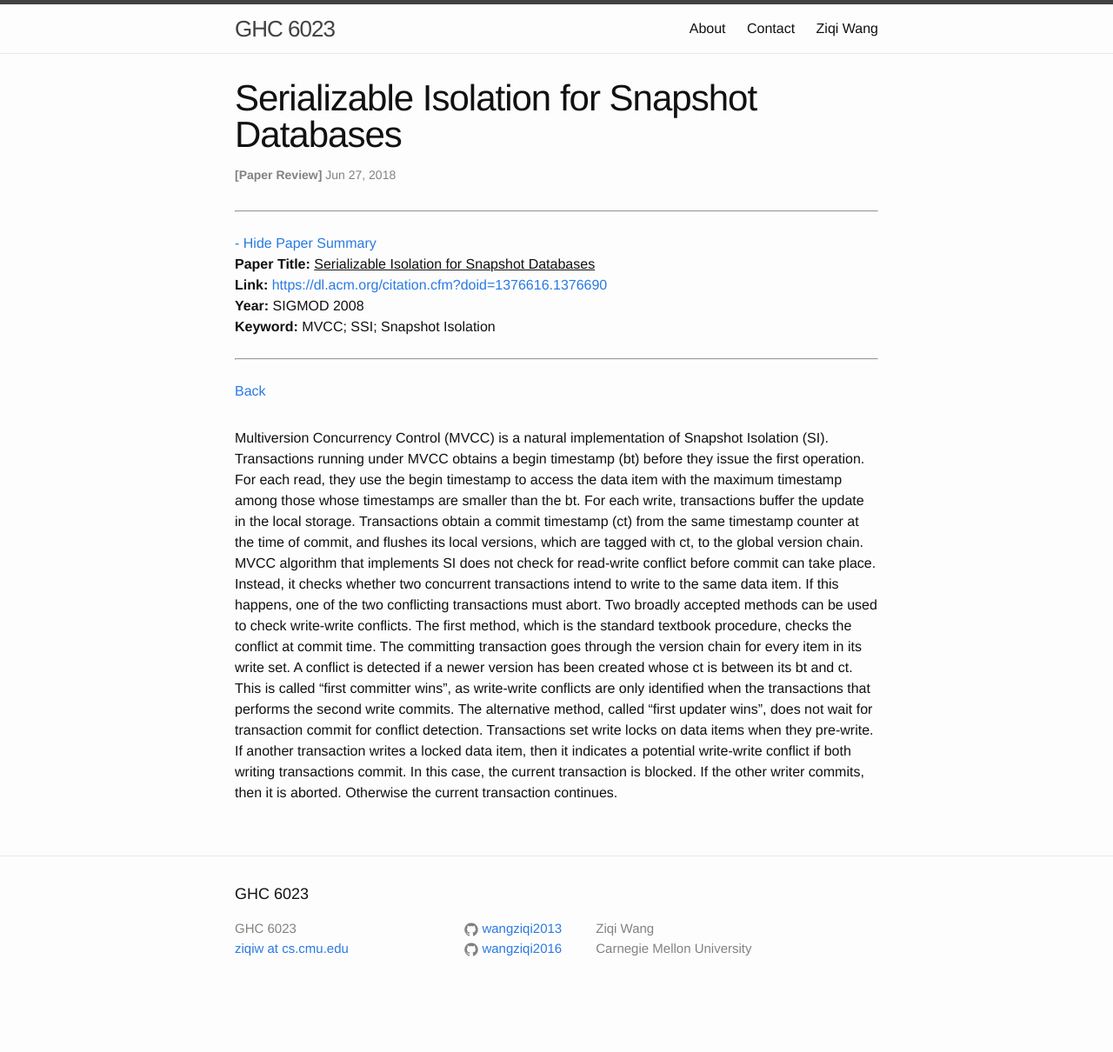
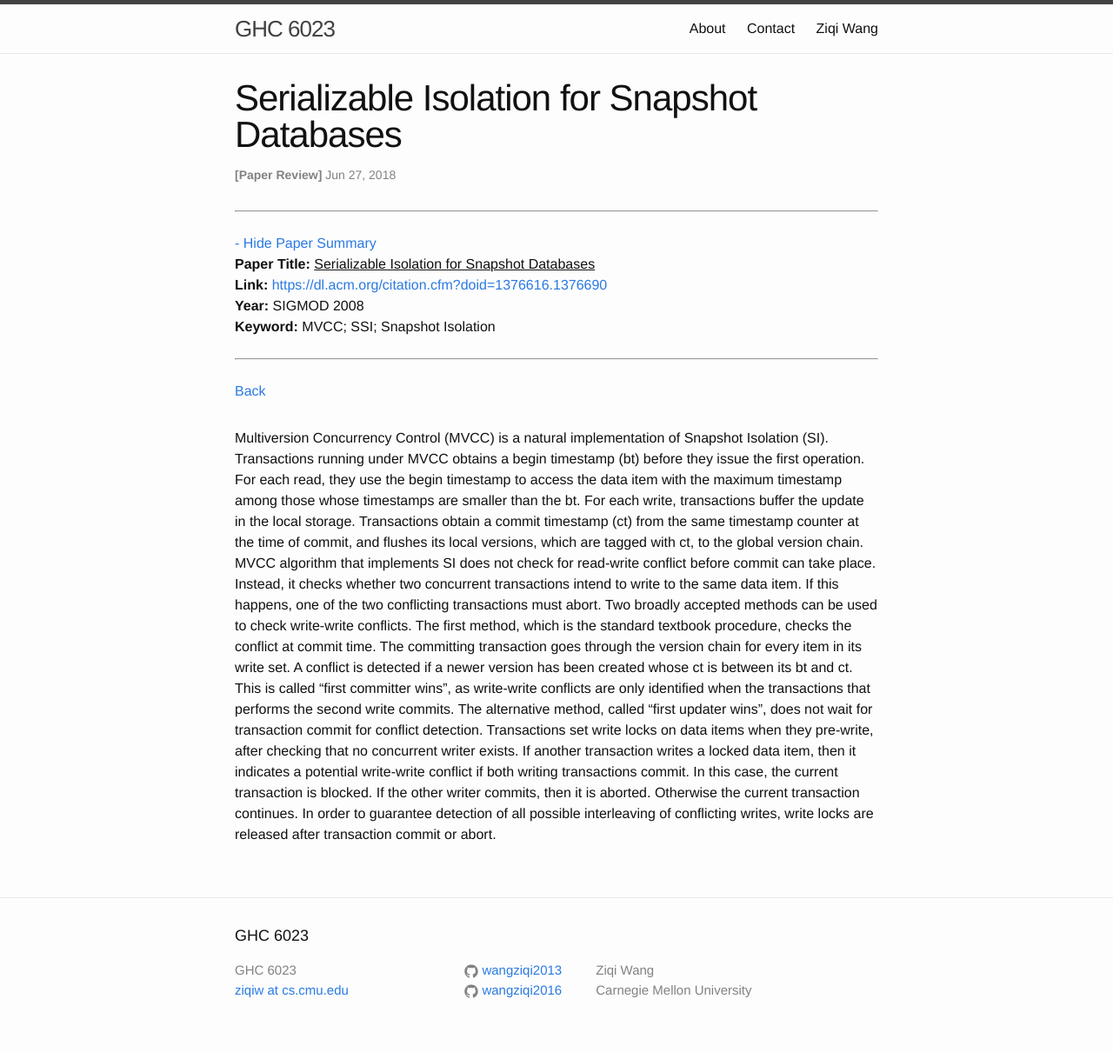
Before and after one commit to wangziqi2013/wangziqi2013.github.io, a Jekyll site: the page built from _posts/2018-06-27-Serializable-Isolation-for-Snapshot-Databases.markdown, in a window 1280 px wide. Shown: the whole page at 87% size. Built offline with Jekyll 4.4.1, drawn with Linux system fonts in a browser that asks for light colours; before the commit the page ends 1162 px from its top, so only the background shows below that.

Commit message:
Small change

```diff
--- a/_posts/2018-06-27-Serializable-Isolation-for-Snapshot-Databases.markdown
+++ b/_posts/2018-06-27-Serializable-Isolation-for-Snapshot-Databases.markdown
@@ -26,7 +26,8 @@ procedure, checks the conflict at commit time. The committing transaction goes t
 item in its write set. A conflict is detected if a newer version has been created whose ct is between its bt and ct.
 This is called "first committer wins", as write-write conflicts are only identified when the transactions that
 performs the second write commits. The alternative method, called "first updater wins", does not wait for transaction
-commit for conflict detection. Transactions set write locks on data items when they pre-write. If another transaction
-writes a locked data item, then it indicates a potential write-write conflict if both writing transactions commit.
-In this case, the current transaction is blocked. If the other writer commits, then it is aborted. Otherwise the
-current transaction continues.
+commit for conflict detection. Transactions set write locks on data items when they pre-write, after checking that
+no concurrent writer exists. If another transaction writes a locked data item, then it indicates a potential write-write
+conflict if both writing transactions commit. In this case, the current transaction is blocked. If the other writer
+commits, then it is aborted. Otherwise the current transaction continues. In order to guarantee detection of all
+possible interleaving of conflicting writes, write locks are released after transaction commit or abort.
```
